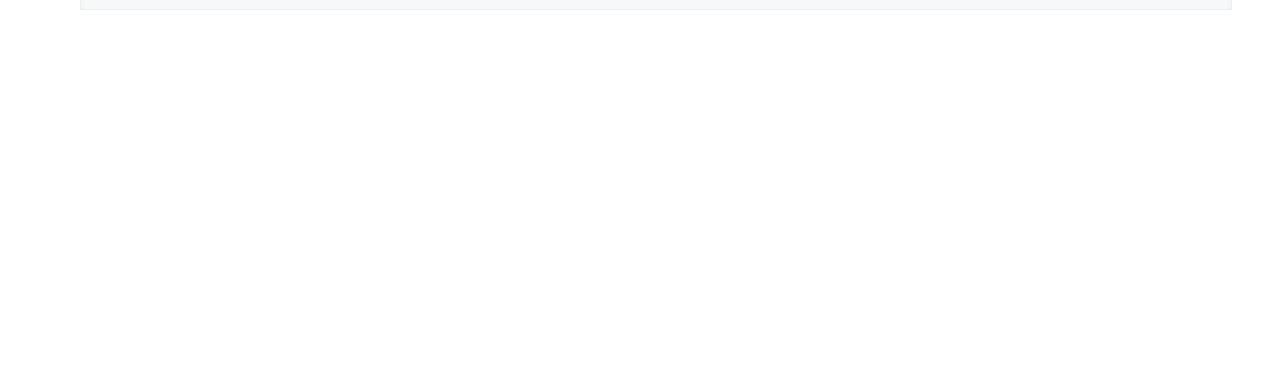
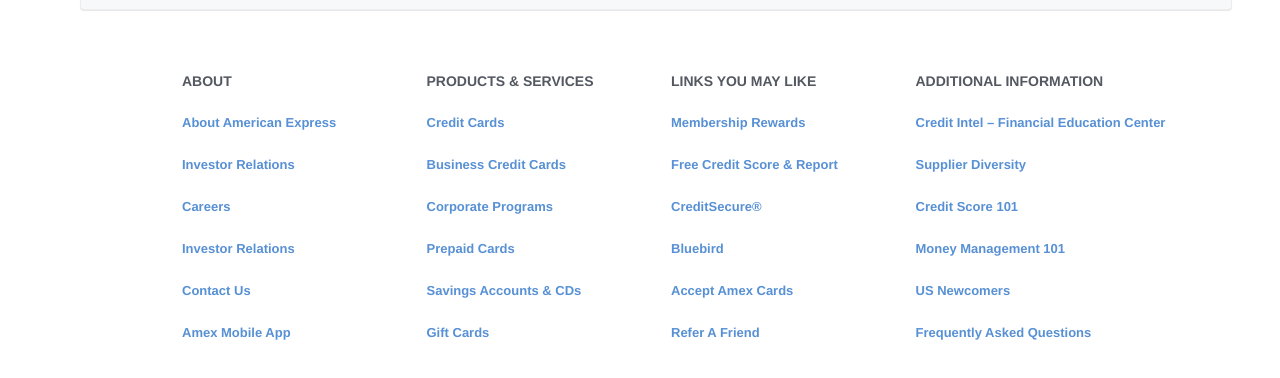
Before and after one commit to johnkallen/amex-mock, a React (Create React App) app: page / in a window 1280 px wide. Shown: the part 2195-2573 px from the top of the page. Before the commit the page ends 2205 px from the top, so only its background shows below. Built offline with nearby package versions, Linux system fonts and the light colour scheme.

Commit message:
Added Footer

```diff
--- a/package.json
+++ b/package.json
@@ -9,10 +9,11 @@
     "react": "^18.1.0",
     "react-dom": "^18.1.0",
     "react-scripts": "5.0.1",
+    "styled-components": "^5.3.5",
     "web-vitals": "^2.1.4"
   },
   "scripts": {
-    "start": "PORT=3002 react-scripts start",
+    "start": "set PORT=3002 && react-scripts start",
     "build": "react-scripts build",
     "test": "react-scripts test",
     "eject": "react-scripts eject"
--- /dev/null
+++ b/src/Footer.js
@@ -0,0 +1,57 @@
+import React from "react";
+import {
+  Box,
+  Container,
+  Row,
+  Column,
+  FooterLink,
+  Heading,
+} from "./FooterStyles";
+
+const Footer = () => {
+  return (
+    <Box>
+      <Container>
+        <Row>
+          <Column>
+            <Heading>ABOUT</Heading>
+            <FooterLink href="#">About American Express</FooterLink>
+            <FooterLink href="#">Investor Relations</FooterLink>
+            <FooterLink href="#">Careers</FooterLink>
+            <FooterLink href="#">Investor Relations</FooterLink>
+            <FooterLink href="#">Contact Us</FooterLink>
+            <FooterLink href="#">Amex Mobile App</FooterLink>
+          </Column>
+          <Column>
+            <Heading>PRODUCTS & SERVICES</Heading>
+            <FooterLink href="#">Credit Cards</FooterLink>
+            <FooterLink href="#">Business Credit Cards</FooterLink>
+            <FooterLink href="#">Corporate Programs</FooterLink>
+            <FooterLink href="#">Prepaid Cards</FooterLink>
+            <FooterLink href="#">Savings Accounts & CDs</FooterLink>
+            <FooterLink href="#">Gift Cards</FooterLink>
+          </Column>
+          <Column>
+            <Heading>LINKS YOU MAY LIKE</Heading>
+            <FooterLink href="#">Membership Rewards</FooterLink>
+            <FooterLink href="#">Free Credit Score & Report</FooterLink>
+            <FooterLink href="#">CreditSecure®</FooterLink>
+            <FooterLink href="#">Bluebird</FooterLink>
+            <FooterLink href="#">Accept Amex Cards</FooterLink>
+            <FooterLink href="#">Refer A Friend</FooterLink>
+          </Column>
+          <Column>
+            <Heading>ADDITIONAL INFORMATION</Heading>
+            <FooterLink href="#">Credit Intel – Financial Education Center</FooterLink>
+            <FooterLink href="#">Supplier Diversity</FooterLink>
+            <FooterLink href="#">Credit Score 101</FooterLink>
+            <FooterLink href="#">Money Management 101</FooterLink>
+            <FooterLink href="#">US Newcomers</FooterLink>
+            <FooterLink href="#">Frequently Asked Questions</FooterLink>
+          </Column>
+        </Row>
+      </Container>
+    </Box>
+  );
+};
+export default Footer;
--- /dev/null
+++ b/src/FooterStyles.js
@@ -0,0 +1,63 @@
+import styled from 'styled-components';
+
+export const Box = styled.div`
+padding: 60px 60px;
+background: white;
+position: bottom;
+bottom: 0;
+width: %;
+
+
+@media (max-width: 1000px) {
+	padding: 0px 0px;
+}
+`;
+
+export const Container = styled.div`
+	display: flex;
+	flex-direction: column;
+	justify-content: bottom;
+	max-width: 1000px;
+	margin: 0 auto;
+	/* background: red; */
+`
+
+export const Column = styled.div`
+display: flex;
+flex-direction: column;
+text-align: left;
+`;
+
+export const Row = styled.div`
+display: grid;
+grid-template-columns: repeat(auto-fill,
+						minmax(200px, 1fr));
+grid-gap: 10px;
+
+@media (max-width: 1000px) {
+	grid-template-columns: repeat(auto-fill,
+						minmax(200px, 1fr));
+}
+`;
+
+export const FooterLink = styled.a`
+color: #5790d4;
+margin-bottom: 20px;
+font-size: 13px;
+text-decoration: none;
+font-weight: bold;
+white-space: nowrap;
+margin-left: 10px;
+&:hover {
+	color: 5790d4;
+	transition: 200ms ease-in;
+}
+`;
+
+export const Heading = styled.p`
+font-size: 14px;
+color: #535861;
+margin-bottom: 20px;
+margin-left: 10px;
+font-weight: bold;
+`;
--- a/src/index.js
+++ b/src/index.js
@@ -4,6 +4,8 @@
 import App from './App';
 import reportWebVitals from './reportWebVitals';
 import MiscBox from './MiscBox';
+import Footer from './Footer';
+
 
 const root = ReactDOM.createRoot(document.getElementById('root'));
 root.render(
@@ -11,6 +13,7 @@
     <App />
     <MiscBox image="./pointer.png" />
     <MiscBox image="" />
+    <Footer/>
   </React.StrictMode>
 );
 
```
Also changed, not shown: 1 other file (tests, documents, lock files or other folders).
